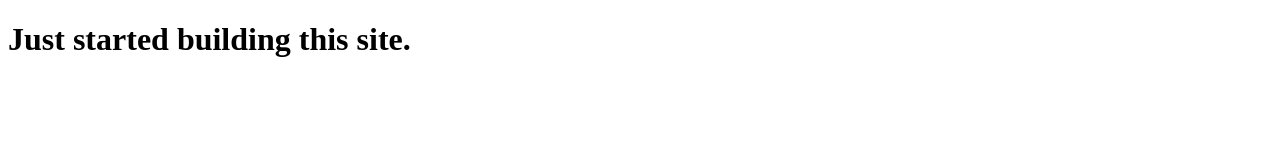
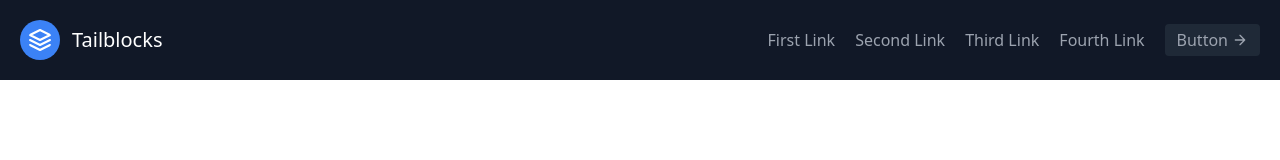
Before and after one commit to cybershift-tmp/cybershift-tmp.github.io, a plain HTML site: page index.html in a window 1280 px wide. Drawn offline with nearby package versions, Linux system fonts and the light colour scheme.

Commit message:
Update index.html

```diff
--- a/index.html
+++ b/index.html
@@ -4,9 +4,30 @@
     <meta charset="UTF-8">
     <meta http-equiv="X-UA-Compatible" content="IE=edge">
     <meta name="viewport" content="width=device-width, initial-scale=1.0">
-    <title>Document</title>
+    <link href="https://unpkg.com/tailwindcss@^1.0/dist/tailwind.min.css" rel="stylesheet">
+    <title>Home</title>
 </head>
 <body>
-    <h1>Just started building this site.</h1>
+    <header class="text-gray-400 bg-gray-900 body-font">
+        <div class="container mx-auto flex flex-wrap p-5 flex-col md:flex-row items-center">
+          <a class="flex title-font font-medium items-center text-white mb-4 md:mb-0">
+            <svg xmlns="http://www.w3.org/2000/svg" fill="none" stroke="currentColor" stroke-linecap="round" stroke-linejoin="round" stroke-width="2" class="w-10 h-10 text-white p-2 bg-blue-500 rounded-full" viewBox="0 0 24 24">
+              <path d="M12 2L2 7l10 5 10-5-10-5zM2 17l10 5 10-5M2 12l10 5 10-5"></path>
+            </svg>
+            <span class="ml-3 text-xl">Tailblocks</span>
+          </a>
+          <nav class="md:ml-auto flex flex-wrap items-center text-base justify-center">
+            <a class="mr-5 hover:text-white">First Link</a>
+            <a class="mr-5 hover:text-white">Second Link</a>
+            <a class="mr-5 hover:text-white">Third Link</a>
+            <a class="mr-5 hover:text-white">Fourth Link</a>
+          </nav>
+          <button class="inline-flex items-center bg-gray-800 border-0 py-1 px-3 focus:outline-none hover:bg-gray-700 rounded text-base mt-4 md:mt-0">Button
+            <svg fill="none" stroke="currentColor" stroke-linecap="round" stroke-linejoin="round" stroke-width="2" class="w-4 h-4 ml-1" viewBox="0 0 24 24">
+              <path d="M5 12h14M12 5l7 7-7 7"></path>
+            </svg>
+          </button>
+        </div>
+      </header>
 </body>
 </html>
```
